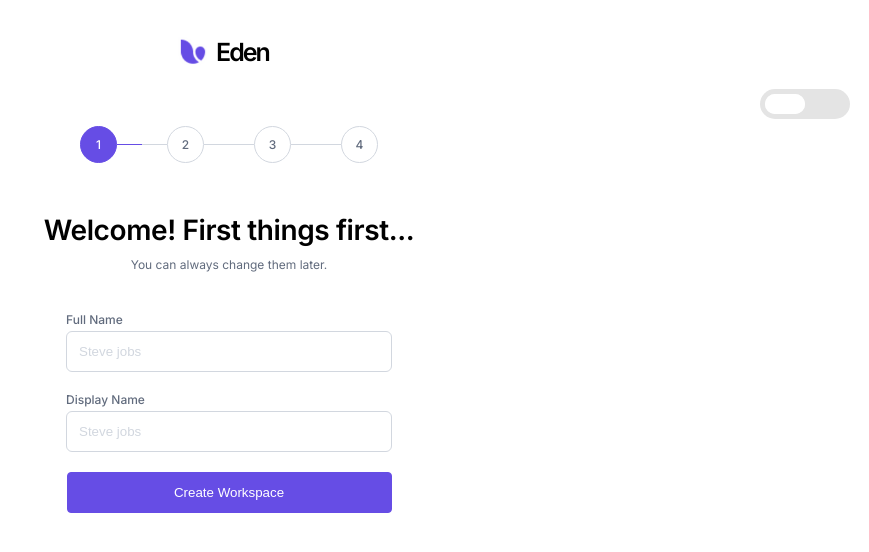
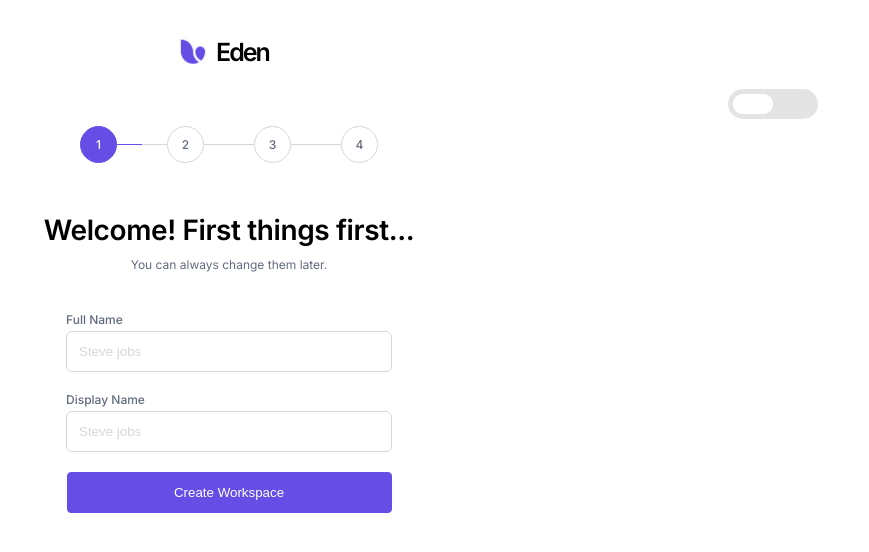
Before and after one commit to HitanshiMehta/CutshortOnboarding, a React (Create React App) app: page / in a window 1280 px wide. Shown: the top 552 px of the page, without its empty margins (411-1280 px from the left). Built offline with nearby package versions, Linux system fonts and the light colour scheme.

Commit message:
width increase

```diff
--- a/src/components/ToggleDark/ToggleDark.scss
+++ b/src/components/ToggleDark/ToggleDark.scss
@@ -1,6 +1,6 @@
 .wrapper {
   position: absolute;
-  width: 10%;
+  width: 15%;
   height: 20%;
   overflow-y: scroll;
   right: 0%;
```
